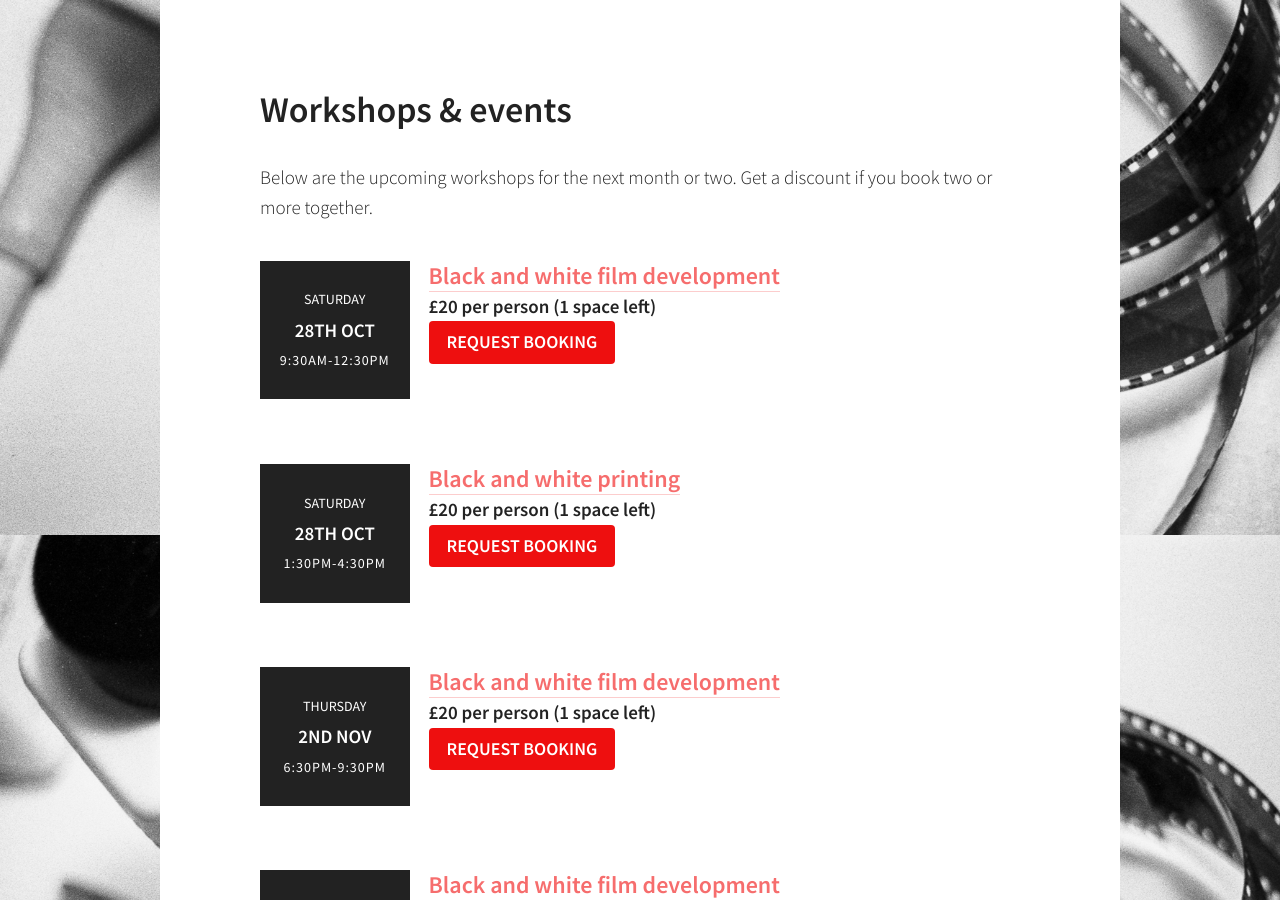
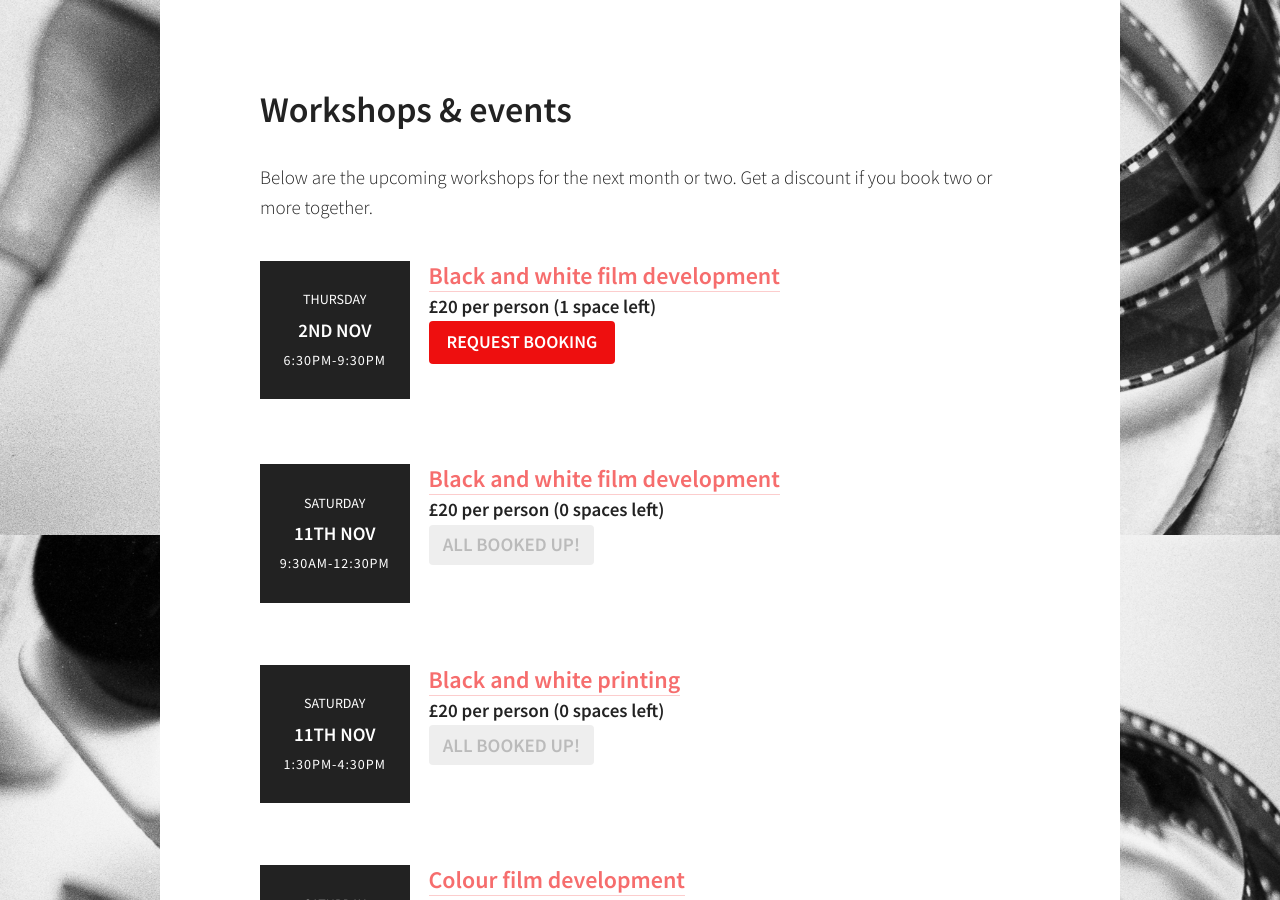
Before and after one commit to martincf/lightbox, a Jekyll site: the page built from eventslist.html, in a window 1280 px wide and 900 px high, scrolled down 365 px. Built offline with Jekyll 4.4.1, drawn with Linux system fonts in a browser that asks for light colours; nearby versions of some CDN libraries.

Commit message:
Removed finish cal event

```diff
--- a/_data/calendar.yml
+++ b/_data/calendar.yml
@@ -1,19 +1,4 @@
-- date: 28th Oct
-  day: Saturday
-  event:
-    time: 9:30am-12:30pm
-    title: Black and white film development
-    link: /learn/black-and-white-film-development
-    price: 20
-    spaces: 1
-- date: 28th Oct
-  day: Saturday
-  event:
-    time: 1:30pm-4:30pm
-    title: Black and white printing
-    link: /learn/print-development
-    price: 20
-    spaces: 1
+
 - date: 2nd Nov
   day: Thursday
   event:
```
